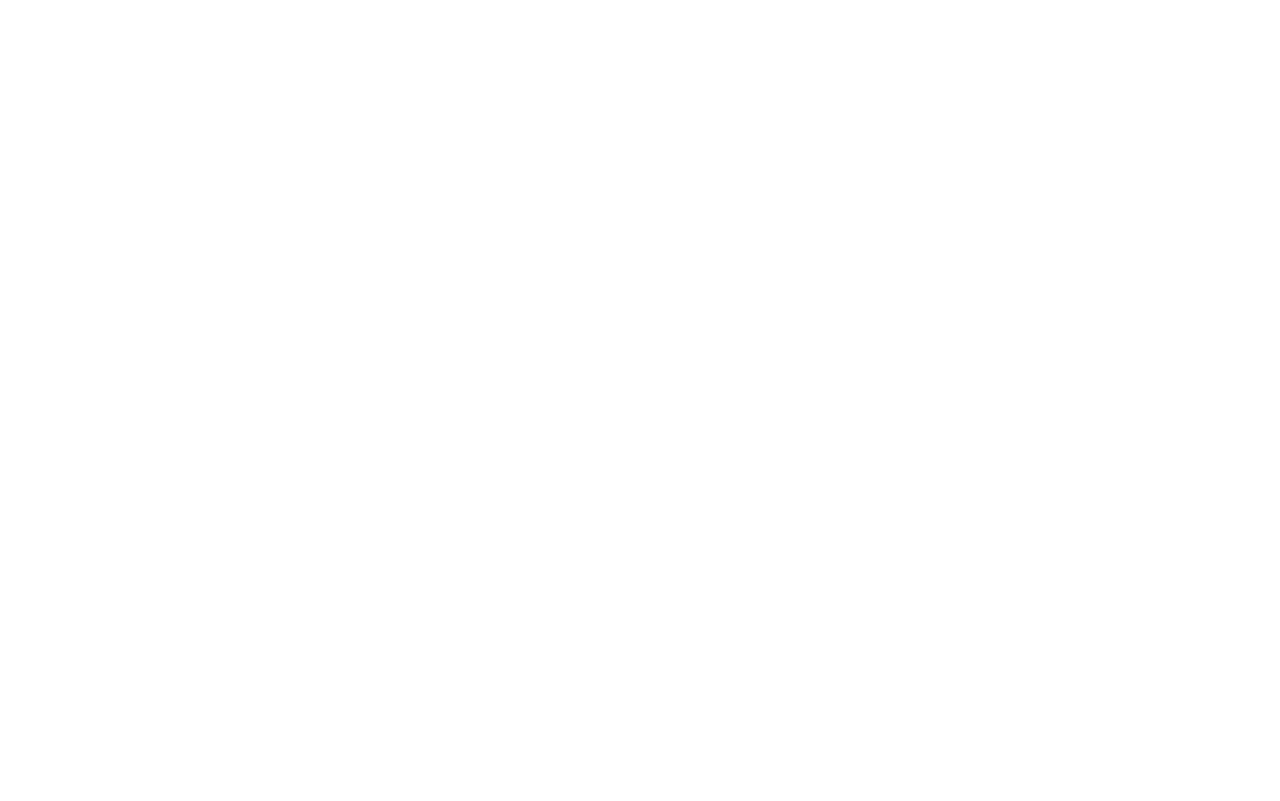
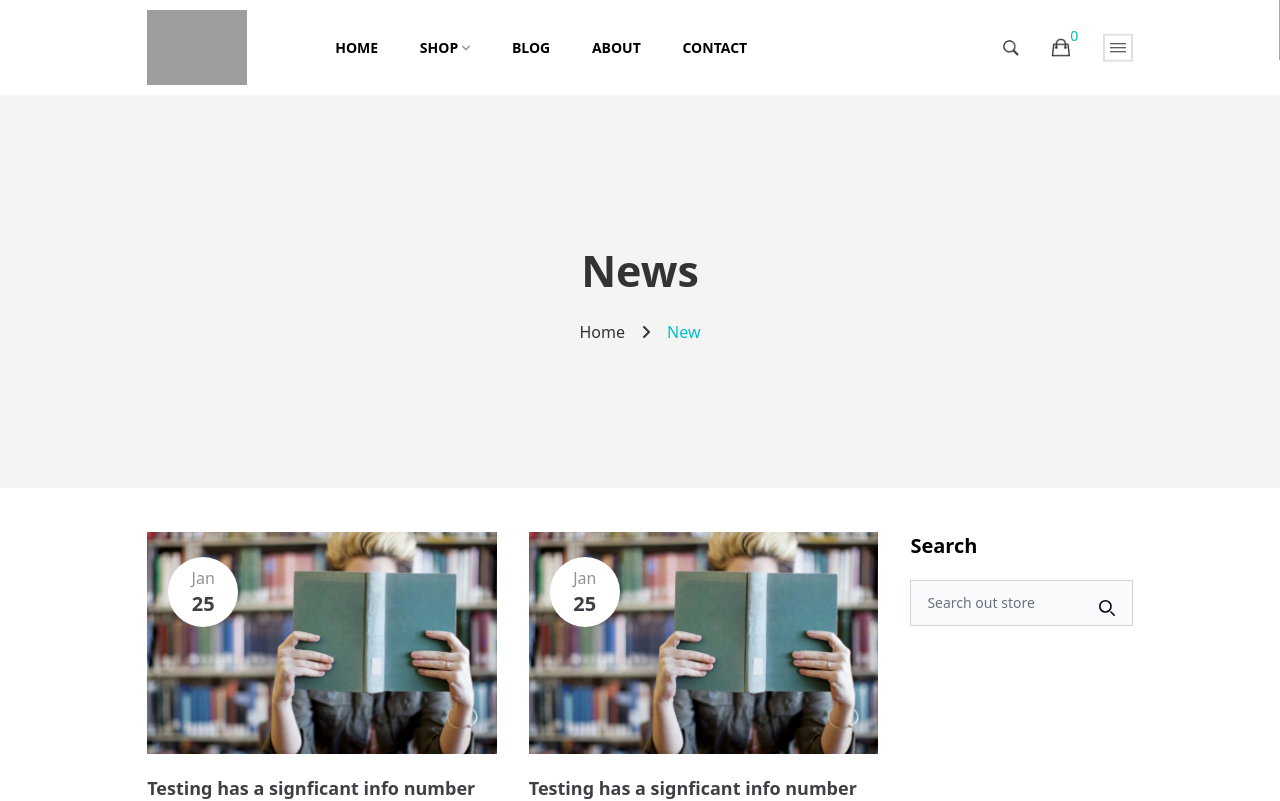
Before and after one commit to LongLH3008/Susan-BookStore, a React (Vite) app in the folder FE/: page /blog in a window 1280 px wide. Before the commit this address had no page. Shown: the top 801 px of the page. Built offline with nearby package versions, Linux system fonts and the light colour scheme; grey boxes are pictures that could not be loaded.

Commit message:
feat: blog

```diff
--- a/FE/src/App.tsx
+++ b/FE/src/App.tsx
@@ -1,13 +1,15 @@
-import { Route, Routes } from 'react-router-dom'
-import LayoutClient from '@/client/LayoutClient'
-import Home from '@/client/pages/home'
+import { Route, Routes } from "react-router-dom";
+import LayoutClient from "@/client/LayoutClient";
+import Home from "@/client/pages/home";
+import Blog from "./client/pages/Blog";
 
 export default function App() {
   return (
     <Routes>
       <Route path="/" element={<LayoutClient />}>
         <Route path="/" element={<Home />} />
+        <Route path="/blog" element={<Blog />} />
       </Route>
     </Routes>
-  )
+  );
 }
--- /dev/null
+++ b/FE/src/client/components/blog/BannerBlog.tsx
@@ -0,0 +1,21 @@
+import React from "react";
+import { Link } from "react-router-dom";
+
+const BannerBlog = () => {
+  return (
+    <>
+      <div className="min-[320px]:px-[5%] xl:px-[11.5%] 2xl:px-[17.5%] w-full bg-[#F4F4F4] mb-11 py-36 *:text-[#333333]">
+        <div className="">
+          <h1 className="text-center text-[43px] font-semibold">News</h1>
+          <div className=" flex justify-center items-center *:px-2 mt-4">
+            <Link to="/">Home</Link>
+            <i className="fa-solid fa-angle-right "></i>
+            <p className="text-[#00BFC5]">New</p>
+          </div>
+        </div>
+      </div>
+    </>
+  );
+};
+
+export default BannerBlog;
--- /dev/null
+++ b/FE/src/client/components/blog/BlogItem.tsx
@@ -0,0 +1,15 @@
+import React from "react";
+import Blog from "../reuse/blog/blog";
+
+const BlogItem = () => {
+  return (
+    <>
+      <div className="grid grid-cols-2 col-span-3 gap-8">
+        <Blog />
+        <Blog />
+      </div>
+    </>
+  );
+};
+
+export default BlogItem;
--- /dev/null
+++ b/FE/src/client/components/blog/BlogService.tsx
@@ -0,0 +1,50 @@
+import React from "react";
+
+const BlogService = () => {
+  return (
+    <>
+      <div className="search">
+        <h3 className="font-semibold text-xl">Search</h3>
+        <form className="max-w-md mx-auto mt-5">
+          <label
+            htmlFor="default-search"
+            className="mb-2 text-sm font-medium text-gray-900 sr-only dark:text-white"
+          >
+            Search
+          </label>
+          <div className="relative">
+            <input
+              type="search"
+              id="default-search"
+              className="block w-full p-3 ps-4 text-sm text-gray-900 border border-gray-300  bg-gray-50 focus:ring-stone-800 focus:border-y-stone-800 dark:bg-gray-700 dark:border-gray-800 dark:placeholder-gray-800 dark:text-white dark:focus:ring-stone-800 dark:focus:border-stone-800"
+              placeholder="Search out store"
+              required
+            />
+            <button
+              type="submit"
+              className="text-gray-950  absolute end-2.5 bottom-2.5  focus:ring-4 focus:outline-none  font-medium  text-sm   px-2"
+            >
+              <svg
+                className="w-4 h-4 text-slate-950 dark:text-gray-400"
+                aria-hidden="true"
+                xmlns="http://www.w3.org/2000/svg"
+                fill="none"
+                viewBox="0 0 20 20"
+              >
+                <path
+                  stroke="currentColor"
+                  stroke-linecap="round"
+                  stroke-linejoin="round"
+                  stroke-width="2"
+                  d="m19 19-4-4m0-7A7 7 0 1 1 1 8a7 7 0 0 1 14 0Z"
+                />
+              </svg>
+            </button>
+          </div>
+        </form>
+      </div>
+    </>
+  );
+};
+
+export default BlogService;
--- /dev/null
+++ b/FE/src/client/pages/Blog.tsx
@@ -0,0 +1,17 @@
+import BannerBlog from "../components/blog/BannerBlog.tsx";
+import BlogItem from "../components/blog/BlogItem.tsx";
+import BlogService from "../components/blog/BlogService.tsx";
+
+const Blog = () => {
+  return (
+    <>
+      <BannerBlog />
+      <div className="grid grid-cols-4 gap-8 min-[320px]:px-[5%] xl:px-[11.5%] 2xl:px-[17.5%] mt-8 mb-36">
+        <BlogItem />
+        <BlogService />
+      </div>
+    </>
+  );
+};
+
+export default Blog;
```
